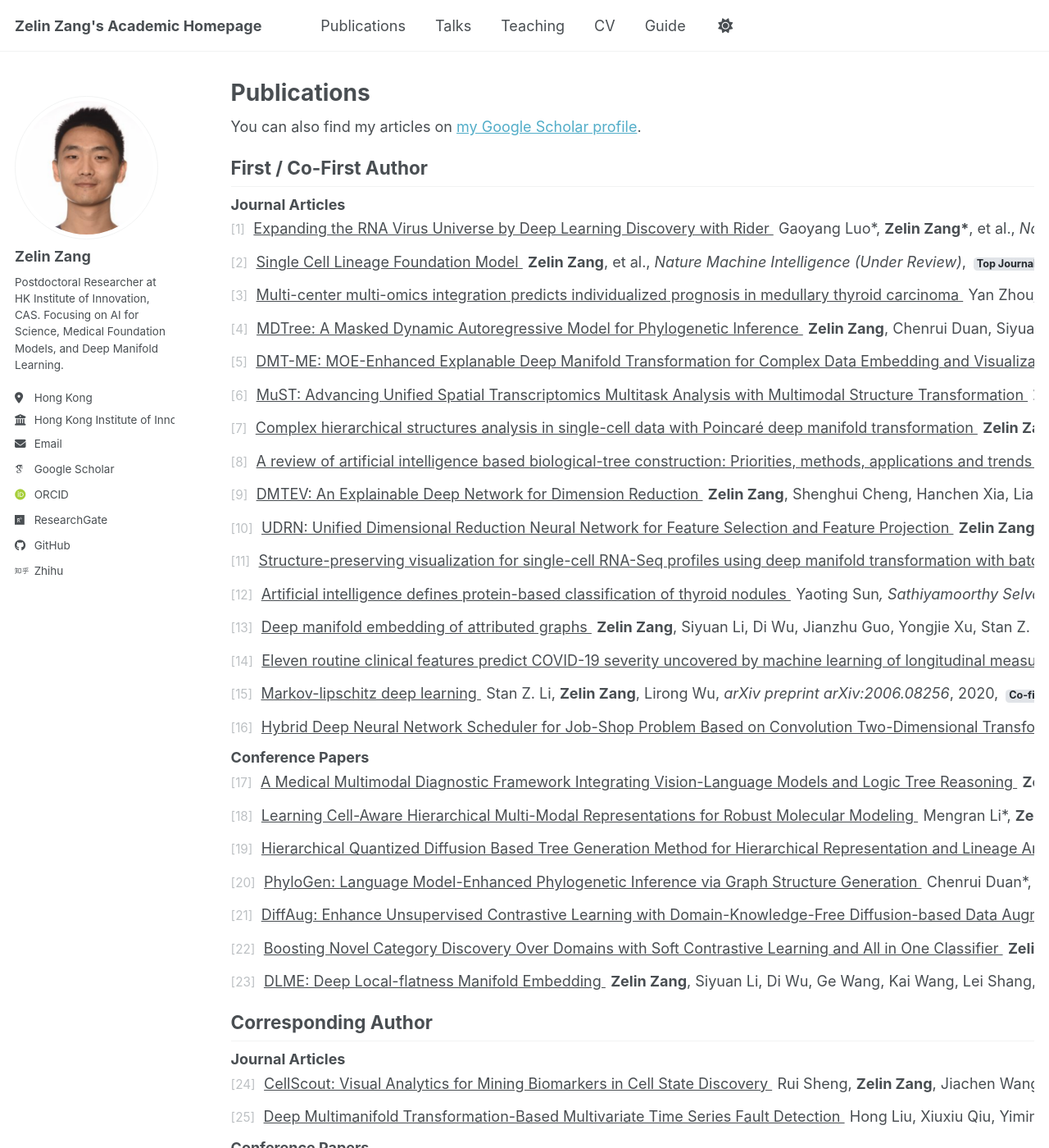
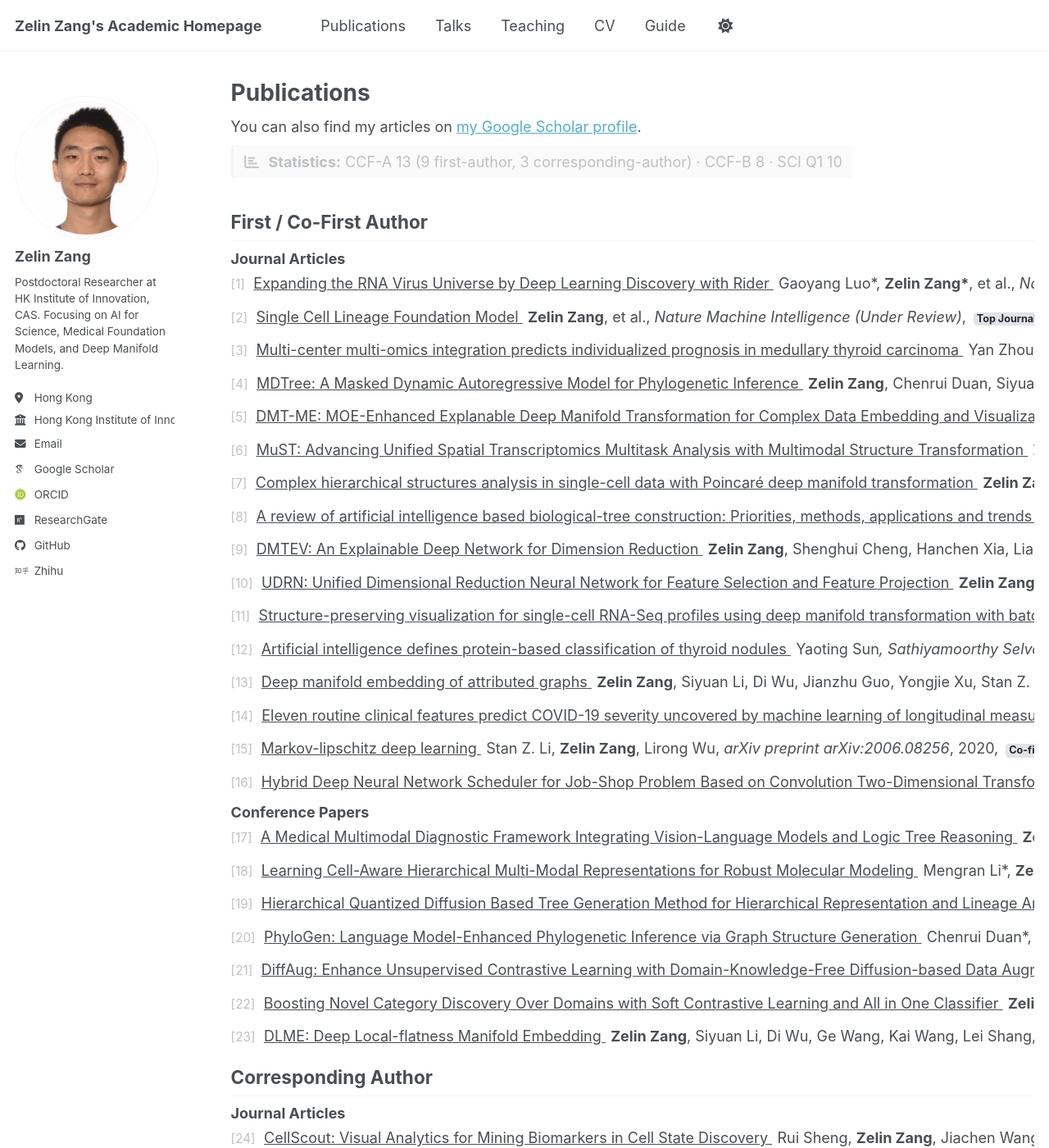
Before and after one commit to zangzelin/zangzelin.github.io, a Jekyll site: the page built from _pages/publications.html, in a window 1280 px wide and 1400 px high. Shown: the whole window at 82% size. Built offline with Jekyll 4.4.1, drawn with Linux system fonts in a browser that asks for light colours; some web fonts are replaced; a script bundle is joined from its source files by our own code; library files that are not in the unit come from our copies.

Commit message:
auto push

```diff
--- /dev/null
+++ b/_includes/publication-stats.html
@@ -0,0 +1,42 @@
+{% comment %}
+  Publication statistics: CCF-A, CCF-B, SCI Q1
+  Include this in about.md and publications.html
+{% endcomment %}
+{% assign ccf_a_total = 0 %}
+{% assign ccf_a_first = 0 %}
+{% assign ccf_a_corr = 0 %}
+{% assign ccf_b_total = 0 %}
+{% assign sci_q1_total = 0 %}
+{% for post in site.publications %}
+  {% if post.excerpt contains "CCF-A" %}
+    {% assign ccf_a_total = ccf_a_total | plus: 1 %}
+    {% assign is_first = false %}
+    {% if post.excerpt contains "First Author" or post.excerpt contains "Co-first Author" %}
+      {% assign is_first = true %}
+    {% endif %}
+    {% assign author_check = post.excerpt | split: "," | first %}
+    {% if author_check contains "Zelin Zang" %}
+      {% assign is_first = true %}
+    {% endif %}
+    {% if is_first %}
+      {% assign ccf_a_first = ccf_a_first | plus: 1 %}
+    {% endif %}
+    {% if post.excerpt contains "Corresponding Author" %}
+      {% assign ccf_a_corr = ccf_a_corr | plus: 1 %}
+    {% endif %}
+  {% endif %}
+  {% if post.excerpt contains "CCF-B" %}
+    {% assign ccf_b_total = ccf_b_total | plus: 1 %}
+  {% endif %}
+  {% if post.excerpt contains "Top Journal" or post.excerpt contains "IF=" or post.excerpt contains "SCI" %}
+    {% assign sci_q1_total = sci_q1_total | plus: 1 %}
+  {% endif %}
+{% endfor %}
+
+<p class="publication-stats">
+  <i class="fa fa-chart-bar" aria-hidden="true"></i>
+  <strong>Statistics:</strong>
+  CCF-A {{ ccf_a_total }} ({{ ccf_a_first }} first-author, {{ ccf_a_corr }} corresponding-author) ·
+  CCF-B {{ ccf_b_total }} ·
+  SCI Q1 {{ sci_q1_total }}
+</p>
--- a/_pages/publications.html
+++ b/_pages/publications.html
@@ -10,6 +10,8 @@ author_profile: true
 {% endif %}
 
 {% include base_path %}
+
+{% include publication-stats.html %}
 
 <div class="publications-compact">
 {% assign pub_num = 0 %}
--- a/assets/css/custom.css
+++ b/assets/css/custom.css
@@ -2,9 +2,22 @@
 
 /* Icon spacing on homepage */
 .ccf-stats .fa,
+.publication-stats .fa,
 .page__content h2 .fa {
   margin-right: 0.35em;
   opacity: 0.85;
+}
+
+/* Publication statistics (homepage & publications page) */
+.publication-stats {
+  display: inline-block;
+  margin: 0.5em 0 1em;
+  padding: 0.35em 0.75em;
+  font-size: 1em;
+  color: var(--global-text-color-light);
+  background-color: var(--global-code-background-color);
+  border-radius: 4px;
+  border-left: 3px solid var(--global-border-color);
 }
 
 /* Custom publication styles - ensures they override theme */
```
Also changed, not shown: _pages/about.md (+1 -24 lines).
